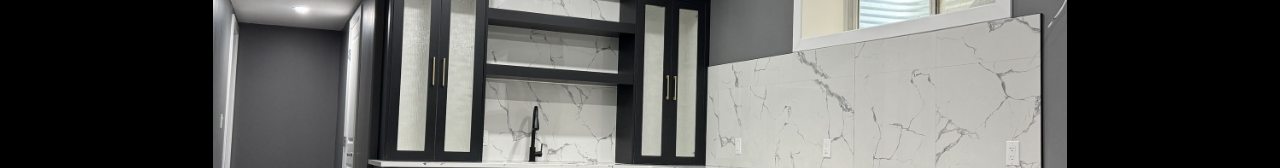
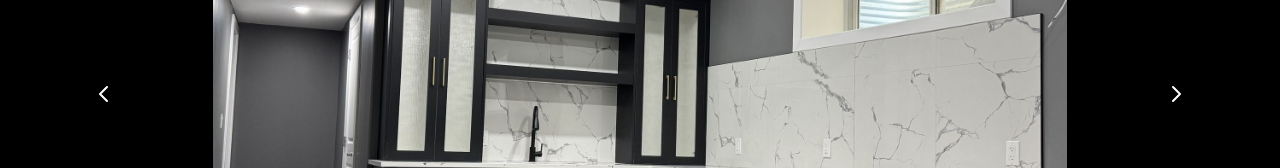
Before and after one commit to ElyasHossaini/abees-construction, a Next.js app: page /portfolio in a window 1280 px wide. Both pictures are taken after a click on the element 226 px from the left and 512 px from the top of the page. Shown: the part 306-474 px from the top of the page. Built offline with nearby package versions, Linux system fonts and the light colour scheme.

Commit message:
added scrolling feature to portfolio images

```diff
--- /dev/null
+++ b/google5f0e6e1ac64ab292.html
@@ -0,0 +1 @@
+google-site-verification: google5f0e6e1ac64ab292.html
--- a/src/app/portfolio/page.tsx
+++ b/src/app/portfolio/page.tsx
@@ -12,6 +12,7 @@ interface ModalImage {
 
 export default function Portfolio() {
   const [selectedImage, setSelectedImage] = useState<ModalImage | null>(null);
+  const [selectedImageIndex, setSelectedImageIndex] = useState<number>(-1);
   const [activeCategory, setActiveCategory] = useState('all');
 
   const categories = [
@@ -419,14 +420,40 @@ export default function Portfolio() {
     }
   ];
 
-  const openModal = (src: string, alt: string) => {
+  const openModal = (src: string, alt: string, index: number) => {
     setSelectedImage({ src, alt });
+    setSelectedImageIndex(index);
     document.body.style.overflow = 'hidden';
   };
 
   const closeModal = () => {
     setSelectedImage(null);
+    setSelectedImageIndex(-1);
     document.body.style.overflow = 'auto';
+  };
+
+  const handleNext = () => {
+    const filteredProjects = activeCategory === 'all'
+      ? projectGallery
+      : projectGallery.filter(project => project.category === activeCategory);
+
+    const nextIndex = (selectedImageIndex + 1) % filteredProjects.length;
+    const nextProject = filteredProjects[nextIndex];
+    setSelectedImage({ src: nextProject.image, alt: nextProject.alt });
+    setSelectedImageIndex(nextIndex);
+  };
+
+  const handlePrev = () => {
+    const filteredProjects = activeCategory === 'all'
+      ? projectGallery
+      : projectGallery.filter(project => project.category === activeCategory);
+
+    const prevIndex = selectedImageIndex === 0
+      ? filteredProjects.length - 1
+      : selectedImageIndex - 1;
+    const prevProject = filteredProjects[prevIndex];
+    setSelectedImage({ src: prevProject.image, alt: prevProject.alt });
+    setSelectedImageIndex(prevIndex);
   };
 
   const filteredProjects = activeCategory === 'all'
@@ -460,12 +487,12 @@ export default function Portfolio() {
           </div>
 
           {/* Gallery Grid */}
-          <div className="grid grid-cols-1 md:grid-cols-2 lg:grid-cols-3 gap-6">
+          <div className="grid grid-cols-1 sm:grid-cols-2 lg:grid-cols-3 gap-6">
             {filteredProjects.map((project, index) => (
               <div
                 key={index}
                 className="relative h-72 group overflow-hidden rounded-lg cursor-pointer"
-                onClick={() => openModal(project.image, project.alt)}
+                onClick={() => openModal(project.image, project.alt, index)}
               >
                 <Image
                   src={project.image}
@@ -485,6 +512,10 @@ export default function Portfolio() {
           src={selectedImage.src}
           alt={selectedImage.alt}
           onClose={closeModal}
+          onNext={handleNext}
+          onPrev={handlePrev}
+          hasNext={filteredProjects.length > 1}
+          hasPrev={filteredProjects.length > 1}
         />
       )}
     </main>
--- a/src/components/ImageModal.tsx
+++ b/src/components/ImageModal.tsx
@@ -7,9 +7,21 @@ interface ImageModalProps {
   src: string;
   alt: string;
   onClose: () => void;
+  onNext?: () => void;
+  onPrev?: () => void;
+  hasNext?: boolean;
+  hasPrev?: boolean;
 }
 
-export default function ImageModal({ src, alt, onClose }: ImageModalProps) {
+export default function ImageModal({
+  src,
+  alt,
+  onClose,
+  onNext,
+  onPrev,
+  hasNext = false,
+  hasPrev = false
+}: ImageModalProps) {
   // Close modal when clicking outside the image
   const handleBackdropClick = (e: React.MouseEvent) => {
     if (e.target === e.currentTarget) {
@@ -17,17 +29,21 @@ export default function ImageModal({ src, alt, onClose }: ImageModalProps) {
     }
   };
 
-  // Close modal on escape key press
+  // Handle keyboard navigation
   React.useEffect(() => {
-    const handleEscapeKey = (e: KeyboardEvent) => {
+    const handleKeyPress = (e: KeyboardEvent) => {
       if (e.key === 'Escape') {
         onClose();
+      } else if (e.key === 'ArrowRight' && onNext && hasNext) {
+        onNext();
+      } else if (e.key === 'ArrowLeft' && onPrev && hasPrev) {
+        onPrev();
       }
     };
 
-    document.addEventListener('keydown', handleEscapeKey);
-    return () => document.removeEventListener('keydown', handleEscapeKey);
-  }, [onClose]);
+    document.addEventListener('keydown', handleKeyPress);
+    return () => document.removeEventListener('keydown', handleKeyPress);
+  }, [onClose, onNext, onPrev, hasNext, hasPrev]);
 
   return (
     <div
@@ -42,8 +58,55 @@ export default function ImageModal({ src, alt, onClose }: ImageModalProps) {
           className="object-contain"
           sizes="(max-width: 768px) 100vw, (max-width: 1200px) 80vw, 1200px"
         />
+
+        {/* Navigation buttons */}
+        {hasPrev && onPrev && (
+          <button
+            onClick={(e) => { e.stopPropagation(); onPrev(); }}
+            className="absolute left-4 top-1/2 -translate-y-1/2 bg-black bg-opacity-50 text-white w-12 h-12 rounded-full flex items-center justify-center hover:bg-opacity-70 transition-opacity"
+            aria-label="Previous image"
+          >
+            <svg
+              className="w-6 h-6"
+              fill="none"
+              stroke="currentColor"
+              viewBox="0 0 24 24"
+            >
+              <path
+                strokeLinecap="round"
+                strokeLinejoin="round"
+                strokeWidth={2}
+                d="M15 19l-7-7 7-7"
+              />
+            </svg>
+          </button>
+        )}
+
+        {hasNext && onNext && (
+          <button
+            onClick={(e) => { e.stopPropagation(); onNext(); }}
+            className="absolute right-4 top-1/2 -translate-y-1/2 bg-black bg-opacity-50 text-white w-12 h-12 rounded-full flex items-center justify-center hover:bg-opacity-70 transition-opacity"
+            aria-label="Next image"
+          >
+            <svg
+              className="w-6 h-6"
+              fill="none"
+              stroke="currentColor"
+              viewBox="0 0 24 24"
+            >
+              <path
+                strokeLinecap="round"
+                strokeLinejoin="round"
+                strokeWidth={2}
+                d="M9 5l7 7-7 7"
+              />
+            </svg>
+          </button>
+        )}
+
+        {/* Close button */}
         <button
-          onClick={onClose}
+          onClick={(e) => { e.stopPropagation(); onClose(); }}
           className="absolute top-4 right-4 bg-black bg-opacity-50 text-white w-10 h-10 rounded-full flex items-center justify-center hover:bg-opacity-70 transition-opacity"
           aria-label="Close modal"
         >
```
